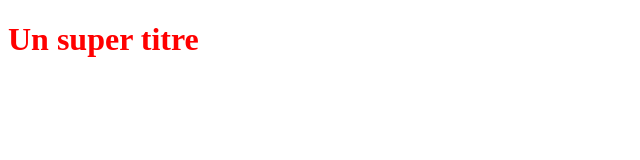
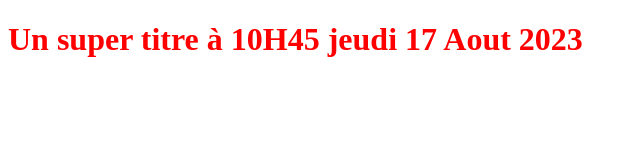
Before and after one commit to ntiel/OpenClassroomsProject, a plain HTML site: page index.html in a window 1280 px wide. Shown: the whole page, without its empty margins (0-640 px from the left). Drawn offline with Linux system fonts and the light colour scheme.

Commit message:
modification du titre Jeudi 17/08 à 10H45

```diff
--- a/index.html
+++ b/index.html
@@ -5,6 +5,6 @@
    <link rel="stylesheet" type="text/css" href="styles.css">
 </head>
 <body>
-   <h1>Un super titre</h1>
+   <h1>Un super titre à 10H45 jeudi 17 Aout 2023 </h1>
 </body>
 </html>
```
